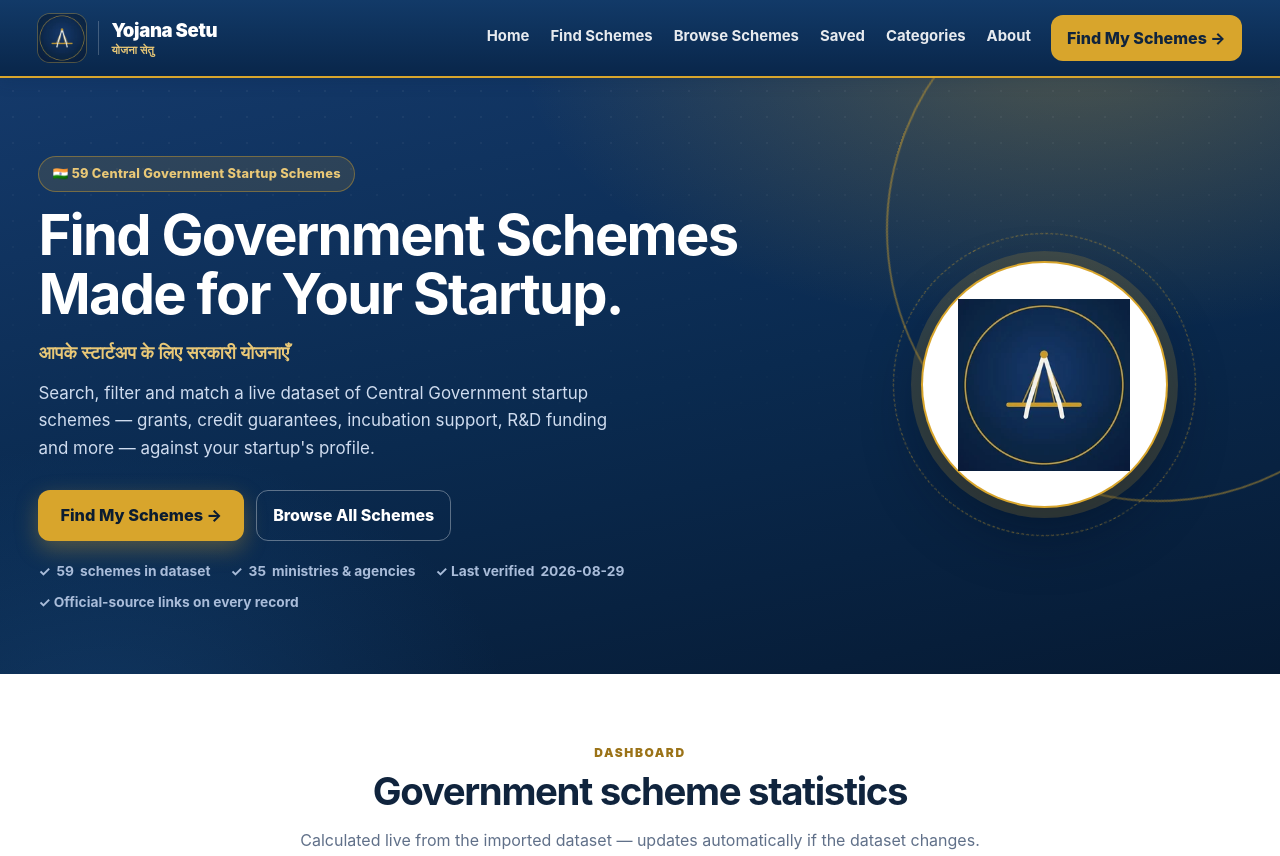
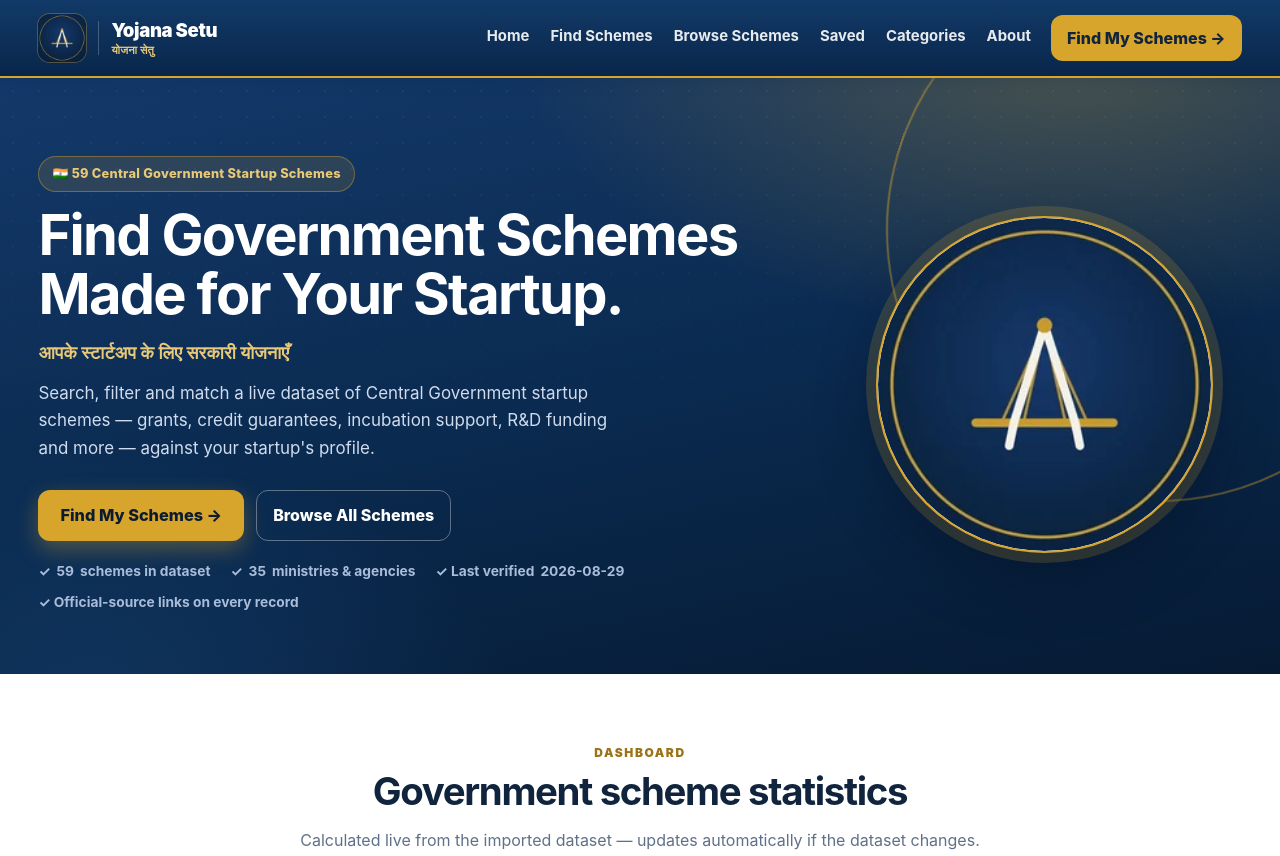
Before and after one commit to harshraj277/StartUp_Scheme_page, a website: page index.html in a window 1280 px wide. Shown: the top 856 px of the page. Drawn offline with Linux system fonts and the light colour scheme.

Commit message:
improved

```diff
--- a/css/styles.css
+++ b/css/styles.css
@@ -104,15 +104,20 @@ h1{font-size:clamp(2.15rem,4.6vw,3.5rem);line-height:1.06;letter-spacing:-.03em;
 .btn-ghost:hover{border-color:var(--gold);color:var(--gold-soft);background:rgba(216,165,44,.10)}
 .trust{display:flex;gap:10px 20px;flex-wrap:wrap;color:#a9bcd9;font-size:.86rem;font-weight:650}
 .trust span{display:flex;align-items:center;gap:6px}
-/* The mark sits inside a white disc rather than being cropped to a circle:
-   img/logo.webp is an opaque square WebP, so a border-radius on the image itself
-   would slice the artwork instead of framing it. */
-.hero-mark{justify-self:center;position:relative;width:clamp(190px,19vw,320px);aspect-ratio:1;
- border-radius:50%;background:#fff;padding:9%;display:grid;place-items:center;
+/* The mark is the logo cropped to a circle and filled edge to edge, not a square
+   floating in a larger empty white disc. img/logo.webp is an opaque square WebP
+   with no alpha channel, so the disc does the clipping — overflow:hidden there
+   cuts the corners, and the radius on the image is what makes the artwork match
+   the circle it sits in. background:#fff stays as the colour behind the artwork
+   before it loads. It also grew: at 320px max it read as a token tile beside the
+   copy rather than as the hero's crest, and 430px still fits the 0.68fr column,
+   which is about 612px on a 1920px screen. */
+.hero-mark{justify-self:center;position:relative;width:clamp(210px,26vw,430px);aspect-ratio:1;
+ border-radius:50%;background:#fff;overflow:hidden;
  box-shadow:0 0 0 2px var(--gold),0 0 0 12px rgba(216,165,44,.18),0 26px 60px rgba(3,14,30,.45)}
-.hero-mark::after{content:"";position:absolute;inset:-30px;border-radius:50%;
+.hero-mark::after{content:"";position:absolute;inset:-9%;border-radius:50%;
  border:1.5px dashed rgba(216,165,44,.5);animation:ring-spin 64s linear infinite reverse;pointer-events:none}
-.hero-mark img{width:100%;height:100%;object-fit:contain;display:block}
+.hero-mark img{width:100%;height:100%;object-fit:cover;border-radius:50%;display:block}
 @media(prefers-reduced-motion:reduce){.hero-mark::after{animation:none}}
 @media(max-width:920px){
  .hero-grid{grid-template-columns:1fr;gap:2rem}
```
Also changed, not shown: tests/contract.test.js (+15 -6 lines), README.md.
